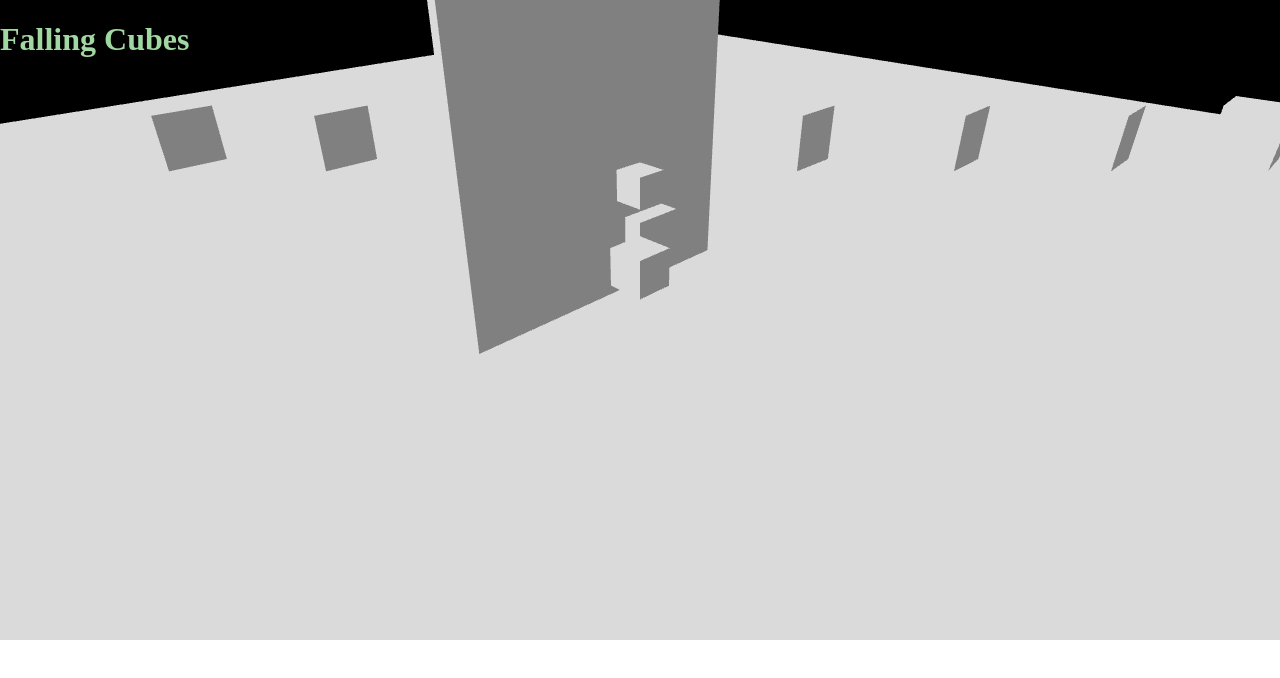
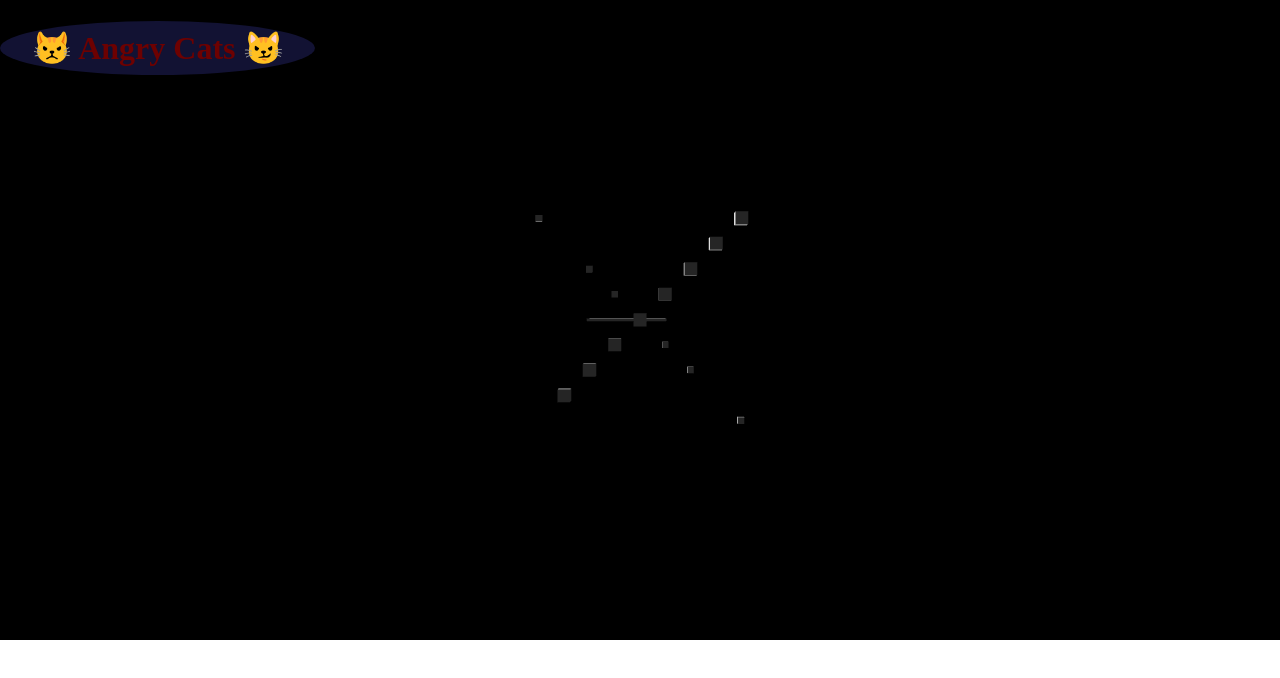
Before and after one commit to sedatkilinc05/AngryCats, a website built with Parcel: page index.html in a window 1280 px wide. Built offline with nearby package versions, Linux system fonts and the light colour scheme; animation ran at ten frames a second; what ammojs-typed would draw is missing.

Commit message:
favicon added. ground and camera adjusted ot look on the ground longitudinally aligned

```diff
--- a/index.html
+++ b/index.html
@@ -6,11 +6,12 @@
     <meta http-equiv="X-UA-Compatible" content="IE=edge">
     <meta name="viewport" content="width=device-width, initial-scale=1.0">
     <link rel="stylesheet" href="style.css" />
-    <title>Falling Cubes</title>
+    <title>Angry Cats</title>
+    <link rel="icon" type="image/x-icon" href="./favicon.ico" />
 </head>
 
 <body>
-    <h1>Falling Cubes</h1>
+    <h1>😾 Angry Cats 😼</h1>
     <canvas id="renderCanvas"></canvas>
     <script type="module" src="index.ts"></script>
 </body>
--- a/index.ts
+++ b/index.ts
@@ -1,18 +1,20 @@
 import 'regenerator-runtime/runtime'
 import { scene, engine } from './src/scene'
 import Ammo from "ammojs-typed";
-import { AmmoJSPlugin, Vector3 } from 'babylonjs';
+import { AmmoJSPlugin, Mesh, Vector3 } from 'babylonjs';
 import { makeGround } from "./src/ground";
 
 import { makeBox, makeCube } from "./src/cube";
+
+let ground: Mesh
 
 async function main(): Promise<void> {
     console.log('Hello from Babylons>JS')
     window.addEventListener('keydown', (ev: KeyboardEvent) => {
         // Shift+Ctrl+Alt+I
-        console.log('[Falling Cubes] keydown', ev, ev.shiftKey, ev.ctrlKey, ev.altKey, ev.key);
+        console.log('[Angry Cats] keydown', ev, ev.shiftKey, ev.ctrlKey, ev.altKey, ev.key);
         if (ev.shiftKey && ev.ctrlKey && ev.altKey && ev.code === 'KeyI') {
-            console.log('[Falling Cubes] Shift+Ctrl+Alt+I pressed');
+            console.log('[Angry Cats] Shift+Ctrl+Alt+I pressed');
             if (scene.debugLayer.isVisible()) {
                 scene.debugLayer.hide();
             } else {
@@ -25,7 +27,7 @@ async function main(): Promise<void> {
     const physics: AmmoJSPlugin = new AmmoJSPlugin(true, ammo)
     scene.enablePhysics(new Vector3(0, -9.81, 0), physics)
 
-    makeGround(28)
+    ground = makeGround(28)
     makeCube()
     makeCube(-4, 2, -4, 0.25)
     makeCube(-2, 2, -2, 0.25)
@@ -43,8 +45,16 @@ async function main(): Promise<void> {
     makeBox(3, 2, -3)
     makeBox(2, 2, -2)
     makeBox(1, 2, -1)
+
+    makeBox(0, 3, -23, 3, 3, 0.1)
+
     engine.runRenderLoop(() => {
         scene.render()
+    })
+
+    // Watch for browser/canvas resize events
+    window.addEventListener("resize", function () {
+        engine.resize();
     })
 }
 
--- a/src/ground.ts
+++ b/src/ground.ts
@@ -3,7 +3,7 @@ import { scene } from "./scene"
 
 function makeGround(size: number = 4): Mesh {
     const ground = CreateGround("Ground",
-        { width: size, height: size },
+        { width: size, height: 2 * size },
         scene
     )
     ground.physicsImpostor = new PhysicsImpostor(
--- a/src/scene.ts
+++ b/src/scene.ts
@@ -14,9 +14,9 @@ function makeScene(): Scene {
 }
 
 function createCamera(scene: Scene): void {
-    const alpha: number = Math.PI / 4
-    const beta: number = Math.PI / 3
-    const radius: number = 8
+    const alpha: number = Math.PI / 2
+    const beta: number = Math.PI
+    const radius: number = 28
     const target: Vector3 = new Vector3(0, 0, 0)
 
     new ArcRotateCamera(
--- a/style.css
+++ b/style.css
@@ -12,6 +12,9 @@ body {
 
 h1 {
     position: absolute;
-    color: rgb(161, 215, 161);
+    color: rgb(109, 1, 1);
+    background-color: rgba(86, 86, 236, 0.214);
     text-align: center;
+    padding: 0.25em 1em;
+    border-radius: 50%;
 }
--- a/tsconfig.json
+++ b/tsconfig.json
@@ -9,7 +9,7 @@
     // "disableSolutionSearching": true,                 /* Opt a project out of multi-project reference checking when editing. */
     // "disableReferencedProjectLoad": true,             /* Reduce the number of projects loaded automatically by TypeScript. */
     /* Language and Environment */
-    "target": "es2016", /* Set the JavaScript language version for emitted JavaScript and include compatible library declarations. */
+    "target": "es2017", /* Set the JavaScript language version for emitted JavaScript and include compatible library declarations. */
     // "lib": [],                                        /* Specify a set of bundled library declaration files that describe the target runtime environment. */
     // "jsx": "preserve",                                /* Specify what JSX code is generated. */
     // "experimentalDecorators": true,                   /* Enable experimental support for legacy experimental decorators. */
```
